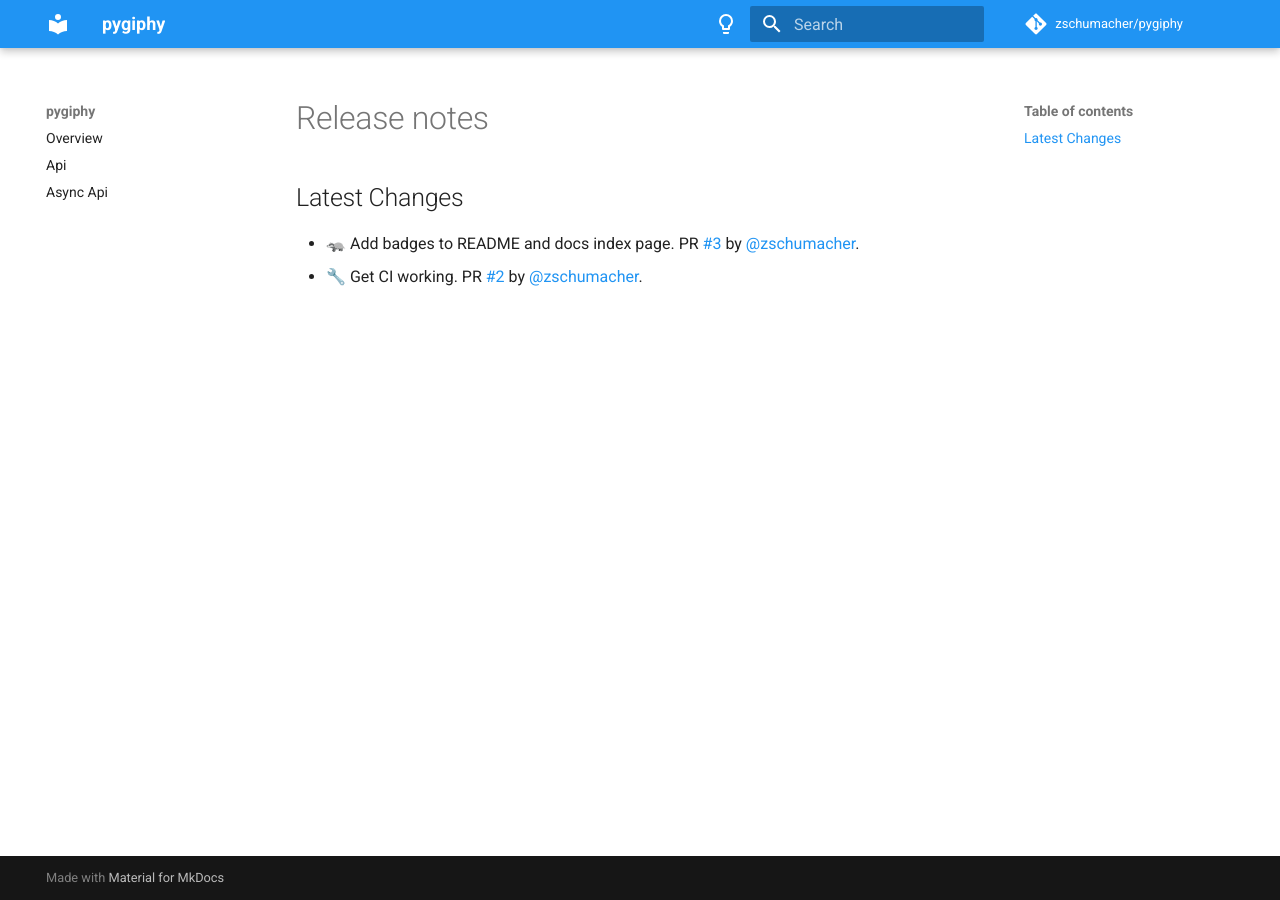
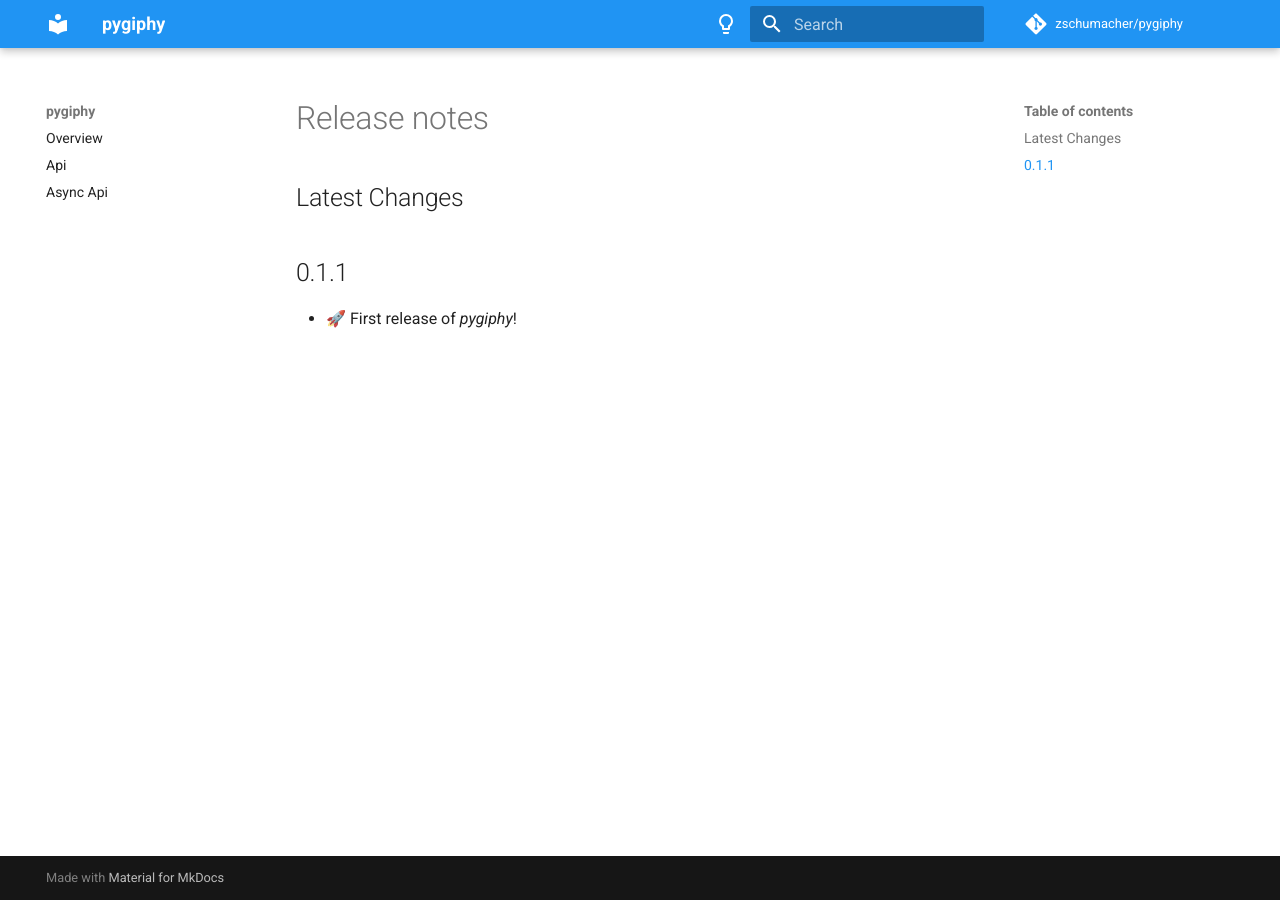
Before and after one commit to zschumacher/giphpy, an MkDocs documentation site: the page built from docs/release_notes.md, in a window 1280 px wide. Built offline with MkDocs 1.6.1 and Material for MkDocs 9.7.7, drawn with Linux system fonts in a browser that asks for light colours; comment, search, counter and statistics services are not loaded.

Commit message:
:sparkles: Release 0.1.1

```diff
--- a/docs/release_notes.md
+++ b/docs/release_notes.md
@@ -1,5 +1,6 @@
 
 ## Latest Changes
 
-* 🦡 Add badges to README and docs index page. PR [#3](https://github.com/zschumacher/pygiphy/pull/3) by [@zschumacher](https://github.com/zschumacher).
-* 🔧 Get CI working. PR [#2](https://github.com/zschumacher/pygiphy/pull/2) by [@zschumacher](https://github.com/zschumacher).
+
+## 0.1.1
+* 🚀 First release of *pygiphy*!
```
